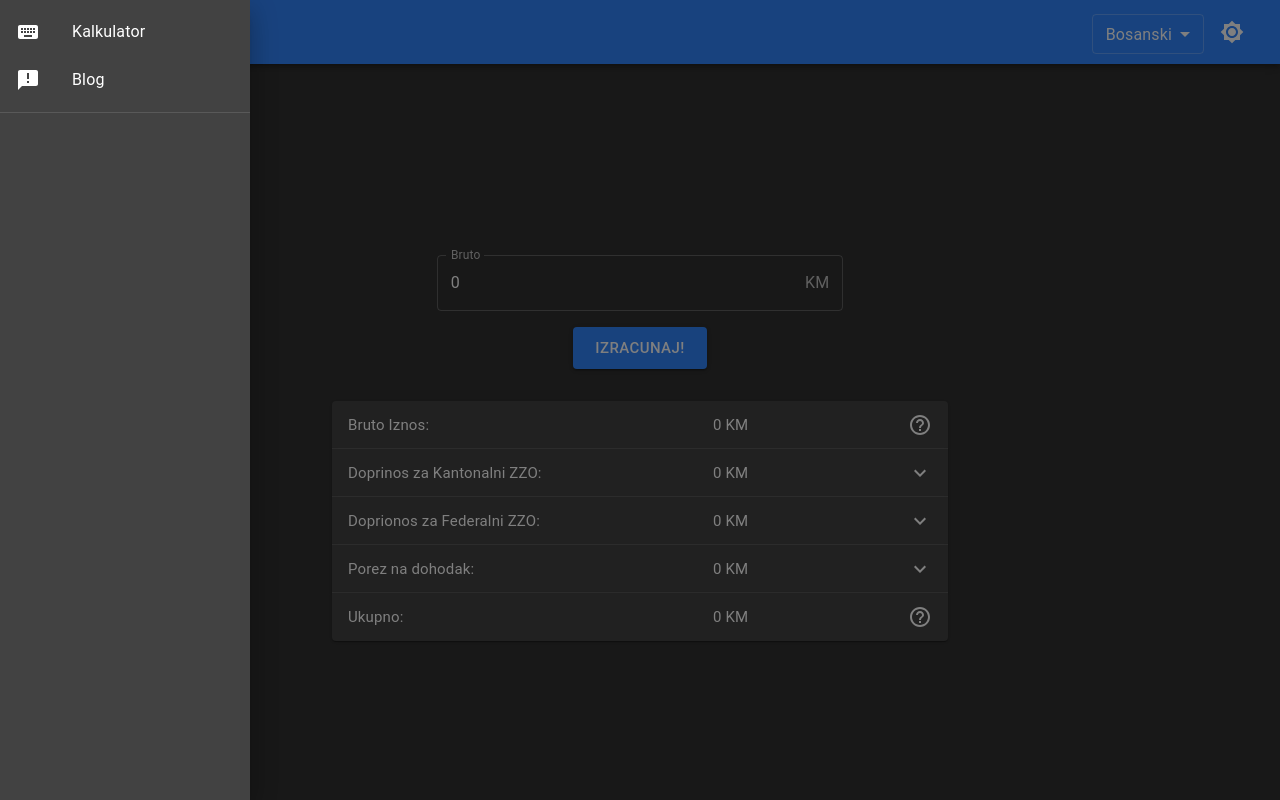
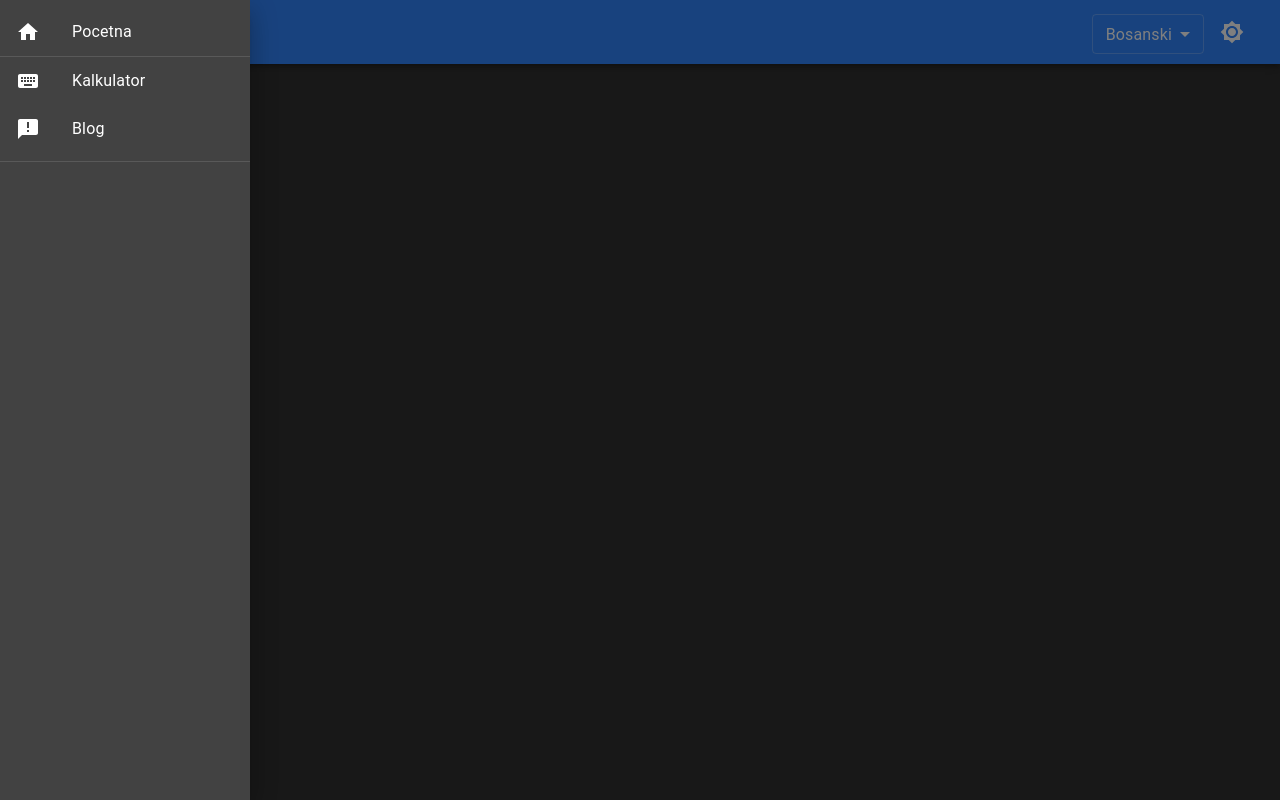
Before and after one commit to dotundefined/tax-calculator, a React (Create React App) app: page / in a window 1280 px wide. Both pictures are taken after a click on the button 36 px from the left and 32 px from the top of the page. Built offline with nearby package versions, Linux system fonts and the light colour scheme.

Commit message:
Implemented routing.

```diff
--- a/package.json
+++ b/package.json
@@ -10,6 +10,7 @@
     "@testing-library/user-event": "^7.1.2",
     "react": "^16.13.1",
     "react-dom": "^16.13.1",
+    "react-router-dom": "^5.2.0",
     "react-scripts": "3.4.3"
   },
   "scripts": {
--- a/src/components/MainAppbar.js
+++ b/src/components/MainAppbar.js
@@ -1,5 +1,8 @@
 import React, { useState } from 'react';
+
+import { Link } from 'react-router-dom';
 import { makeStyles } from '@material-ui/core/styles';
+
 import {
     AppBar,
     Toolbar,
@@ -15,12 +18,16 @@ import {
     Select,
     MenuItem
 } from '@material-ui/core';
+
 import Brightness4Icon from '@material-ui/icons/Brightness4';
 import Brightness7Icon from '@material-ui/icons/Brightness7';
 
 import MenuIcon from '@material-ui/icons/Menu';
 import AnnouncementIcon from '@material-ui/icons/Announcement';
 import KeyboardIcon from '@material-ui/icons/Keyboard';
+import HomeIcon from '@material-ui/icons/Home';
+
+import { ROUTES } from '../constants';
 
 const useStyles = makeStyles((theme) => ({
     root: {
@@ -67,11 +74,16 @@ export default function MainAppbar({ changeTheme, theme, phrases, language, chan
             onKeyDown={toggleDrawer}
         >
             <List>
-                <ListItem button key={phrases.calculator}>
+                <ListItem component={Link} to={ROUTES.CALCULATOR} button key={phrases.calculator}>
+                    <ListItemIcon><HomeIcon /></ListItemIcon>
+                    <ListItemText primary={phrases.home} />
+                </ListItem>
+                <Divider />
+                <ListItem component={Link} to={ROUTES.CALCULATOR} button key={phrases.calculator}>
                     <ListItemIcon><KeyboardIcon /></ListItemIcon>
                     <ListItemText primary={phrases.calculator} />
                 </ListItem>
-                <ListItem button key={phrases.blog}>
+                <ListItem component={Link} to={ROUTES.BLOG} button key={phrases.blog}>
                     <ListItemIcon><AnnouncementIcon /></ListItemIcon>
                     <ListItemText primary={phrases.blog} />
                 </ListItem>
--- /dev/null
+++ b/src/constants/index.js
@@ -0,0 +1,5 @@
+export const ROUTES = {
+    HOME: '/',
+    BLOG: '/blog',
+    CALCULATOR: '/calculator'
+};
--- a/src/hooks/usePhrases.js
+++ b/src/hooks/usePhrases.js
@@ -16,6 +16,7 @@ const usePhrases = (lang = 'bh') => {
         switch (_lang) {
             default:
             case 'bh': setPhrases({
+                home: 'Pocetna',
                 taxCalculator: 'Kalkulator Poreza',
                 calculate: 'Izracunaj',
                 gross: 'Bruto',
@@ -32,6 +33,7 @@ const usePhrases = (lang = 'bh') => {
                 blog: 'Blog',
             }); break;
             case 'en': setPhrases({
+                home: 'Home',
                 taxCalculator: 'Tax Calculator',
                 calculate: 'Calculate',
                 gross: 'Gross',
--- /dev/null
+++ b/src/views/Blog.js
@@ -0,0 +1,10 @@
+import React from 'react';
+
+const Blog = ({ phrases }) => {
+
+    return (
+        <>WATAFAK!</>
+    );
+};
+
+export default Blog;
--- a/src/views/Main.js
+++ b/src/views/Main.js
@@ -6,6 +6,14 @@ import {
 } from '@material-ui/core';
 import MainAppbar from 'components/MainAppbar';
 import Calculator from 'components/Calculator';
+import Blog from './Blog';
+import {
+    BrowserRouter as Router,
+    Switch,
+    Route,
+} from "react-router-dom";
+
+import { ROUTES } from '../constants';
 
 
 const useStyles = makeStyles((theme) => ({
@@ -24,10 +32,11 @@ const useStyles = makeStyles((theme) => ({
 /**
  * Main container for all of the components.
  */
-const Content = ({ changeTheme, theme, phrases, language, changeLanguage }) => {
+const Main = ({ changeTheme, theme, phrases, language, changeLanguage }) => {
     const classes = useStyles();
 
     return (
+        <Router>
             <Grid container className={classes.main}>
                 <Grid item xs={12}>
                     <MainAppbar
@@ -39,13 +48,27 @@ const Content = ({ changeTheme, theme, phrases, language, changeLanguage }) => {
                 </Grid>
 
                 <Grid className={classes.content} item xs={12}>
+                    <Switch>
+                        <Route path={ROUTES.CALCULATOR}>
                             <Calculator
                                 phrases={phrases}
-                    theme={theme}
                             />
+                        </Route>
+
+                        <Route path={ROUTES.BLOG}>
+                            <Blog />
+                        </Route>
+
+                        <Route path={ROUTES.CALCULATOR}>
+                            <Calculator
+                                phrases={phrases}
+                            />
+                        </Route>
+                    </Switch>
                 </Grid>
             </Grid>
+        </Router>
     );
 };
 
-export default Content;
+export default Main;
```
Also changed, not shown: src/views/Calculator.js (added, +14 -0 lines), 1 other file (tests, documents, lock files or other folders). Lines whose indentation alone changed are shown as unchanged.
